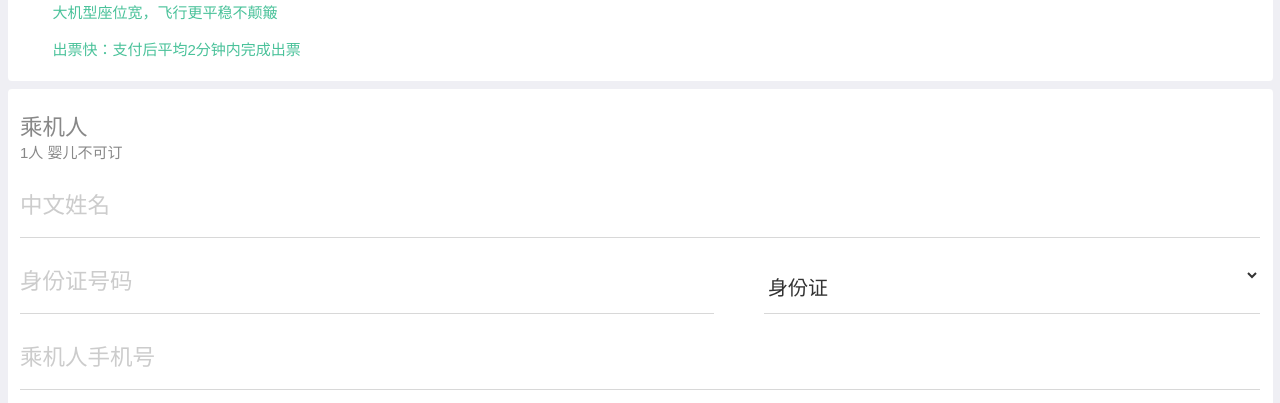
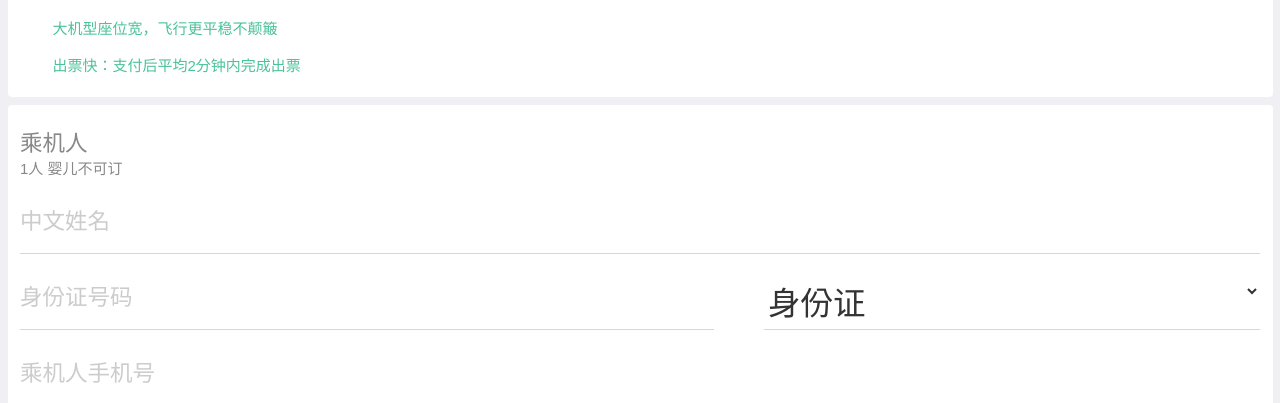
Before and after one commit to kaikai0627/mobileApp, a plain HTML site: page index.html in a window 1280 px wide. Shown: the part 76-479 px from the top of the page. Drawn offline with Linux system fonts and the light colour scheme.

Commit message:
Update 1.css

```diff
--- a/1.css
+++ b/1.css
@@ -11,9 +11,9 @@ body {
     font: .8rem "microsoft yahei", Arial, Helvetica, sans-serif;
     margin: 0;
     padding: 0;
-    overflow-y: scroll;
+    overflow-y: auto;
     overflow-x: hidden;
-
+      font-size: 1.3rem;
 }
 ul, li, p, h1, h2, h3, h4, h5, h6, dl, dt, dd {
     margin: 0;
```
